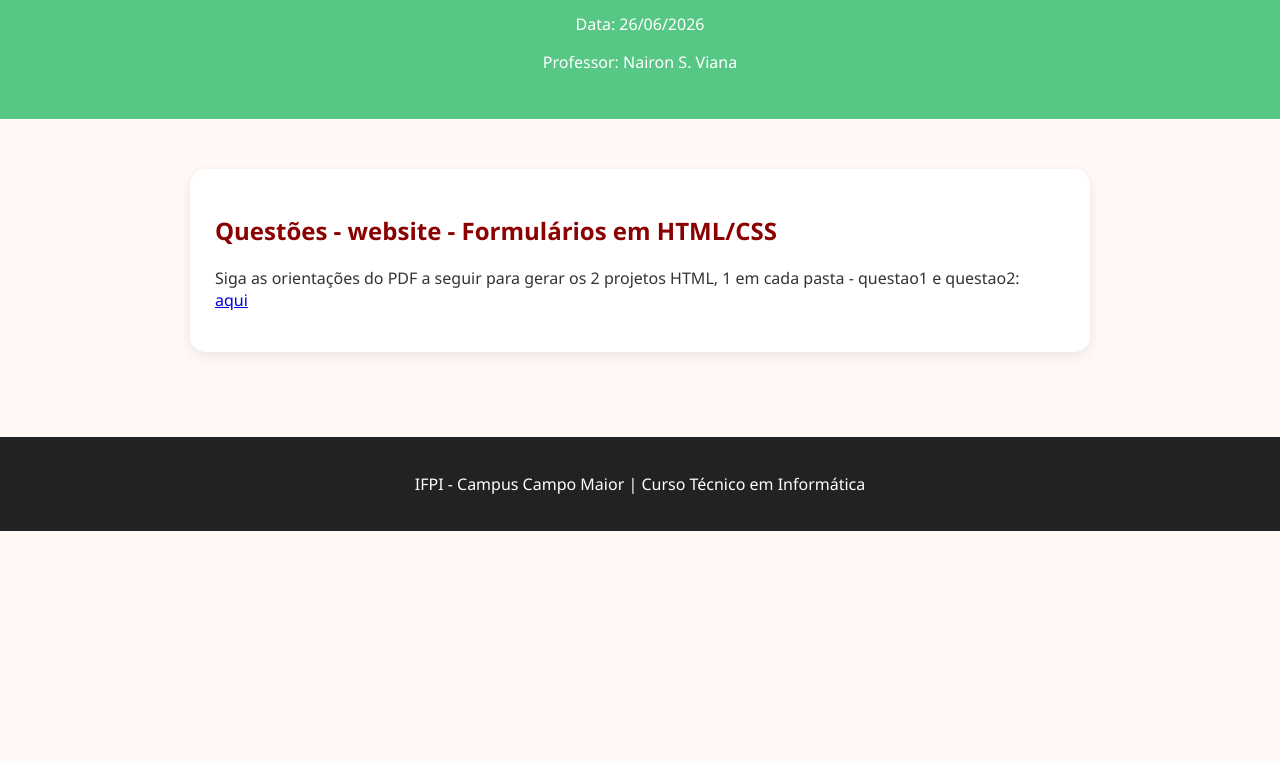
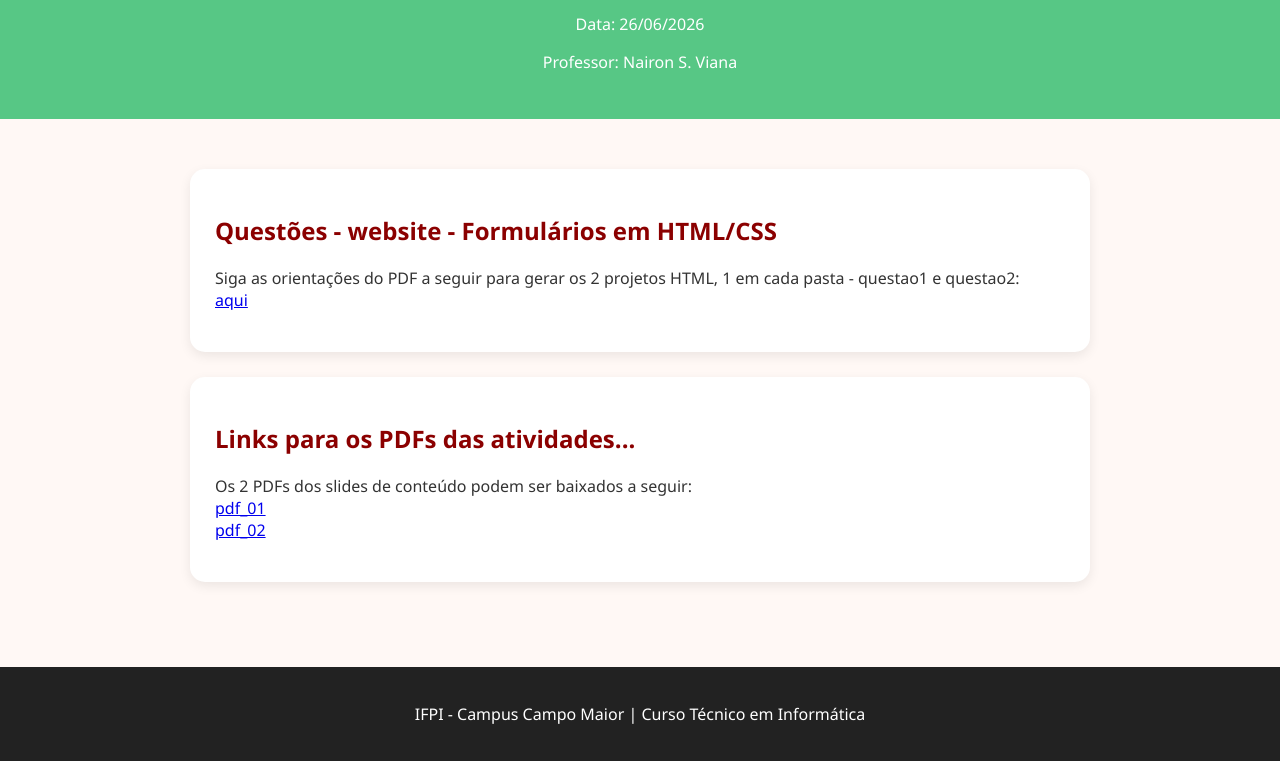
Before and after one commit to nsviana/aula-info2-26-06, a plain HTML site: page index.html in a window 1280 px wide. Shown: the part 141-902 px from the top of the page. Before the commit the page ends 800 px from the top, so only its background shows below. Drawn offline with Linux system fonts and the light colour scheme.

Commit message:
update PDFs aulas

```diff
--- a/index.html
+++ b/index.html
@@ -92,6 +92,16 @@
     </p>
   </div>
 
+  <div class="card">
+    <h2>Links para os PDFs das atividades...</h2>
+    <p style="text-aling:center">
+      Os 2 PDFs dos slides de conteúdo podem ser baixados a seguir:<br>
+      <a href="5aSemana_SLIDES_HTML_CSS_Forms_Parte_I_II_Video1.pdf" target="_blank">pdf_01</a> <br>
+      <a href="5aSemana_SLIDES_HTML_CSS_Forms_Parte_III_IV_Video2.pdf" target="_blank">pdf_02</a>
+
+    </p>
+  </div>
+
 </div>
 
 <footer>
```
Also changed, not shown: 2 other files.
